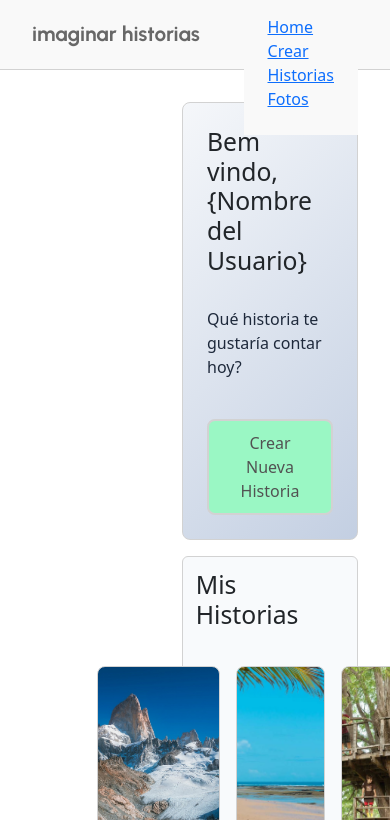
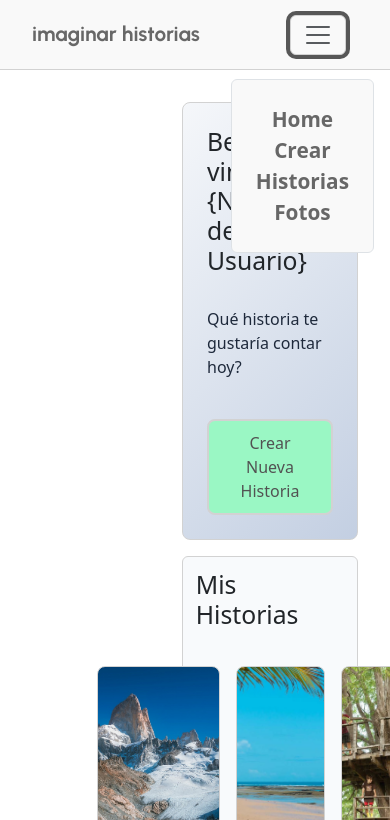
Before and after one commit to jonatas-imaginarai/DesarrolloWeb_2aEntrega_FreireGiordano-Jonatas, a plain HTML site: page index.html in a window 390 px wide. Both pictures are taken after a click on the button "Toggle navigation". Shown: the top 820 px of the page. Drawn offline with nearby package versions, Linux system fonts and the light colour scheme.

Commit message:
v1.5 Menu Hamburguesa Completo

```diff
--- a/assets/css/style.css
+++ b/assets/css/style.css
@@ -41,6 +41,7 @@
   --font-primary: "Inter Tight", sans-serif;
   --font-secondary: "Urbanist", sans-serif;
 }
+
 /* --- Reset --- */
 * {
   margin: 0;
@@ -115,7 +116,17 @@ header {
 
 .hamburguesa {
   display: none;
+  position: relative;
 }
+
+#navbarToggleExternalContent {
+  position: absolute;
+  top: 100%;
+  right: 0;
+  z-index: 100;
+}
+
+
 
 .hamburguesa button {
   background-color: var(--color-bg-body);
@@ -125,9 +136,30 @@ header {
   border: 1px solid var(--color-border);
 }
 
+.boton-hamburguesa:hover {
+  background-color: var(--color-bg-hover);
+}
+
 .background-cuerpo-hamburguesa {
   background-color: var(--color-bg-body);
+  border: 1px solid var(--color-border);
+}
 
+.boton-nav-hamburguesa {
+  text-decoration: none;
+  font-weight: 700;
+  font-style: normal;
+  font-size: 1.3rem;
+  transition: 0.15s ease;
+  color: var(--color-heading)
+}
+
+.boton-nav-hamburguesa:hover {
+  color: var(--color-accent);
+}
+
+.boton-nav-hamburguesa:active {
+  color: rgb(112, 255, 207);
 }
 
 @media(max-width: 577px) {
--- a/index.html
+++ b/index.html
@@ -31,17 +31,17 @@
                     <button class="boton-hamburguesa navbar-toggler" type="button" data-bs-toggle="collapse"
                         data-bs-target="#navbarToggleExternalContent" aria-controls="navbarToggleExternalContent"
                         aria-expanded="false" aria-label="Toggle navigation">
-                        <span class="navbar-toggler-icon"></span>
+                        <span class="navbar-toggler-icon icono-boton-hamburguesa"></span>
                     </button>
                 </div>
             </nav>
 
-            <div class="collapse background-cuerpo-hamburguesa" id="navbarToggleExternalContent">
+            <div class="collapse background-cuerpo-hamburguesa text-center border rounded" id="navbarToggleExternalContent">
                 <div class="p-4">
-                    <li><a href="./index.html" class="nav-btn">Home</a></li>
-                    <li><a href="./pages/crear.html" class="nav-btn">Crear</a></li>
-                    <li><a href="./pages/historias.html" class="nav-btn">Historias</a></li>
-                    <li><a href="./pages/fotos.html" class="nav-btn">Fotos</a></li>
+                    <li><a href="./index.html" class="boton-nav-hamburguesa">Home</a></li>
+                    <li><a href="./pages/crear.html" class="boton-nav-hamburguesa">Crear</a></li>
+                    <li><a href="./pages/historias.html" class="boton-nav-hamburguesa">Historias</a></li>
+                    <li><a href="./pages/fotos.html" class="boton-nav-hamburguesa">Fotos</a></li>
                 </div>
             </div>
 
```
Lines whose indentation alone changed are shown as unchanged.
